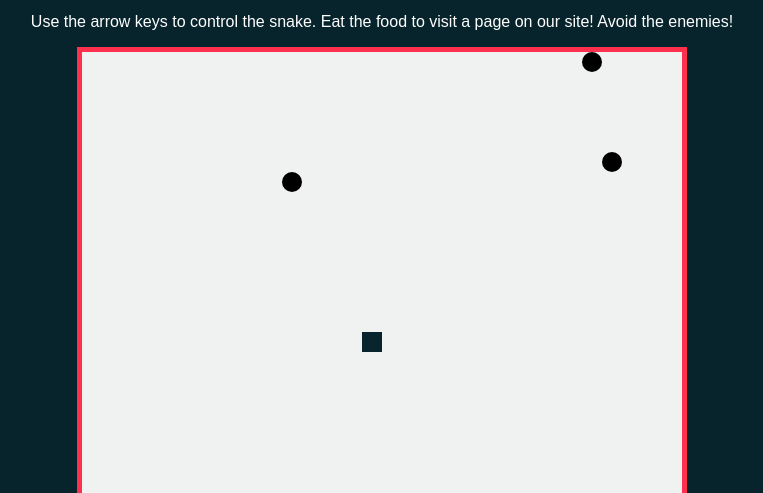
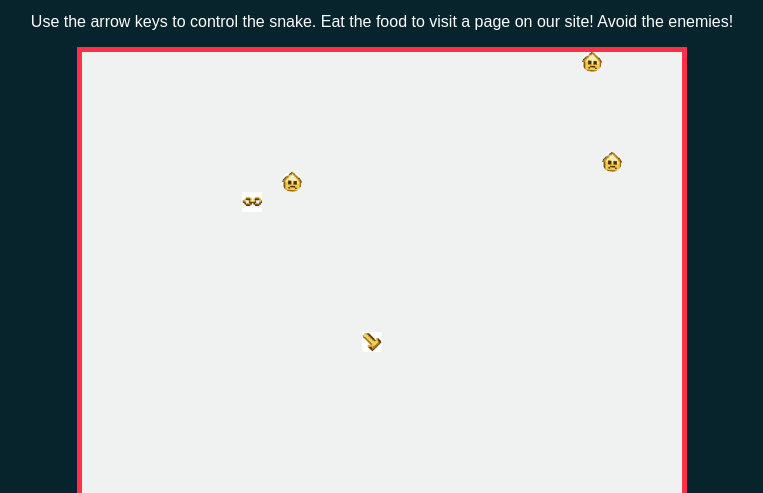
Before and after one commit to ldeer90/404-snake-game, a plain HTML site: page index.html in a window 1280 px wide. Shown: the part 307-800 px from the top of the page, without its empty margins (258-1021 px from the left). Drawn offline with Linux system fonts and the light colour scheme.

Commit message:
Updated sprites and styles

```diff
--- a/script.js
+++ b/script.js
@@ -47,11 +47,18 @@ function updateSnake() {
 }
 
 function drawSnake(board) {
-  snake.forEach((segment) => {
+  snake.forEach((segment, index) => {
     const snakeElement = document.createElement('div');
     snakeElement.style.gridRowStart = segment.y;
     snakeElement.style.gridColumnStart = segment.x;
     snakeElement.classList.add('snake');
+    if (index === 0) {
+      snakeElement.style.backgroundImage = "url('graphics/head.png')";
+      snakeElement.style.backgroundSize = "cover";
+    } else if (index === snake.length - 1) {
+      snakeElement.style.backgroundImage = "url('graphics/tail.png')";
+      snakeElement.style.backgroundSize = "cover";
+    }
     board.appendChild(snakeElement);
   });
 }
--- a/style.css
+++ b/style.css
@@ -20,34 +20,34 @@ body {
 }
 
 .snake {
-  background-color: #08242C; /* From blanktheory.com.au */
+  background-image: url('graphics/body.png');
+  background-size: cover;
 }
 
 .food {
-  background-image: url('graphics/food_sprite.png'); /* Replace with actual sprite */
+  background-image: url('graphics/food.png'); /* Replace with actual sprite */
   background-size: cover;
 }
 
 .food.homepage {
-  background-image: url('graphics/homepage_sprite.png');
+  background-image: url('graphics/homepage.png');
   background-size: cover;
 }
 
 .food.services {
-  background-image: url('graphics/services_sprite.png');
+  background-image: url('graphics/working link.png');
   background-size: cover;
 }
 
 .food.blog {
-  background-image: url('graphics/blog_sprite.png');
+  background-image: url('graphics/blog.png');
   background-size: cover;
 }
 
 .food.enemy {
-  background-color: black;
+  background-image: url('graphics/enemy.png');
+  background-size: cover;
   border-radius: 50%;
-  background-image: url('graphics/enemy_sprite.png');
-  background-size: cover;
 }
 
 a {
```
Also changed, not shown: graphics/Working Link.jpeg (deleted), graphics/body.jpeg (deleted), graphics/enemy.jpeg (deleted), graphics/head.jpeg (deleted), graphics/tail.jpeg (deleted), 1 other file.
